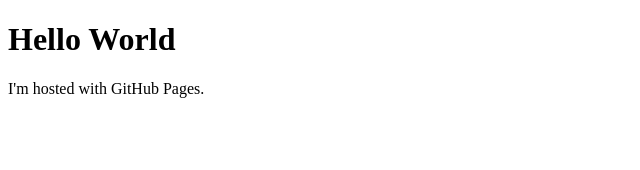
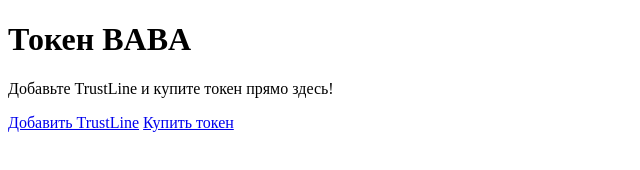
Before and after one commit to universe-in-touch/universe-in-touch.github.io, a plain HTML site: page index.html in a window 1280 px wide. Shown: the whole page, without its empty margins (0-640 px from the left). Drawn offline with Linux system fonts and the light colour scheme.

Commit message:
Update index.html

```diff
--- a/index.html
+++ b/index.html
@@ -1,7 +1,18 @@
 <!DOCTYPE html>
-<html>
+<html lang="ru">
+<head>
+    <meta charset="UTF-8">
+    <meta name="viewport" content="width=device-width, initial-scale=1.0">
+    <title>Купить токен BABA</title>
+    <link rel="stylesheet" href="css/style.css">
+</head>
 <body>
-<h1>Hello World</h1>
-<p>I'm hosted with GitHub Pages.</p>
+
+    <h1>Токен BABA</h1>
+    <p>Добавьте TrustLine и купите токен прямо здесь!</p>
+
+    <a href="trustline.html">Добавить TrustLine</a>
+    <a href="buy.html">Купить токен</a>
+
 </body>
 </html>
```
